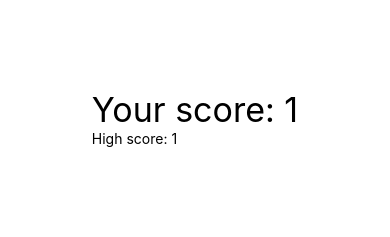
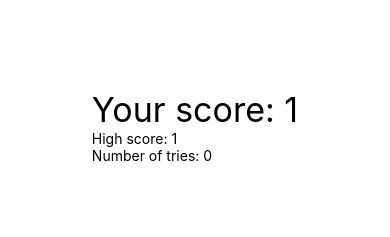
Before and after one commit to AdamMaichrzik/AwesomeProject, a React Native app: screen / in a window 390 px wide. Shown: the top 237 px of the page. Built offline with nearby package versions, Linux system fonts and the light colour scheme.

Commit message:
Number of tries counter

```diff
--- a/App.js
+++ b/App.js
@@ -7,6 +7,7 @@ import * as Haptics from 'expo-haptics';
 export default function App() {
   const [score, setScore] = useState(1);
   const [highScore, setHighScore] = useState(1);
+  const [numberOfClicks, setNumberOfClicks] = useState(0);
 
   const mainGameFunction = () => {
     if (Math.random() < 0.5) {
@@ -19,6 +20,7 @@ export default function App() {
     } else {
       setHighScore(highScore);
     }
+    setNumberOfClicks(numberOfClicks+1);
     Haptics.impactAsync(Haptics.ImpactFeedbackStyle.Heavy);
     console.log(score);
   };
@@ -29,6 +31,7 @@ export default function App() {
         <View style={styles.scoreBoardView}>
           <Text style={styles.scoreText}>Your score: {score}</Text>
           <Text style={styles.highScoreText}>High score: {highScore}</Text>
+          <Text>Number of tries: {numberOfClicks}</Text>
         </View>
         <View style={styles.doubleItView}>
           <Pressable style={styles.button} onPress={mainGameFunction}>
```
